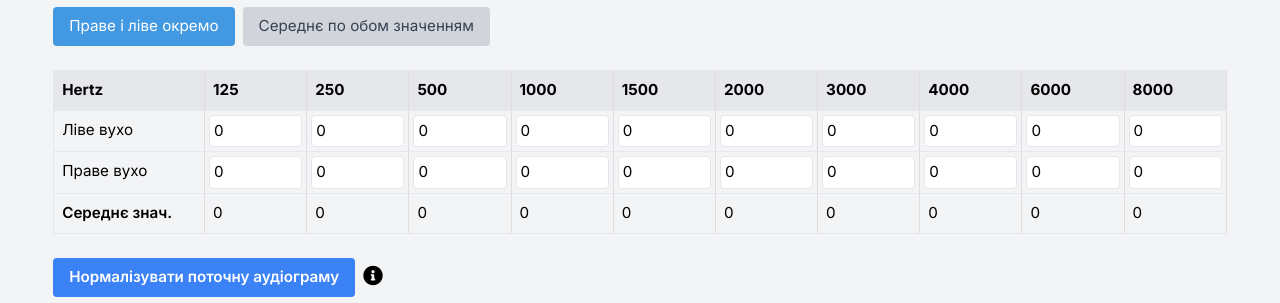
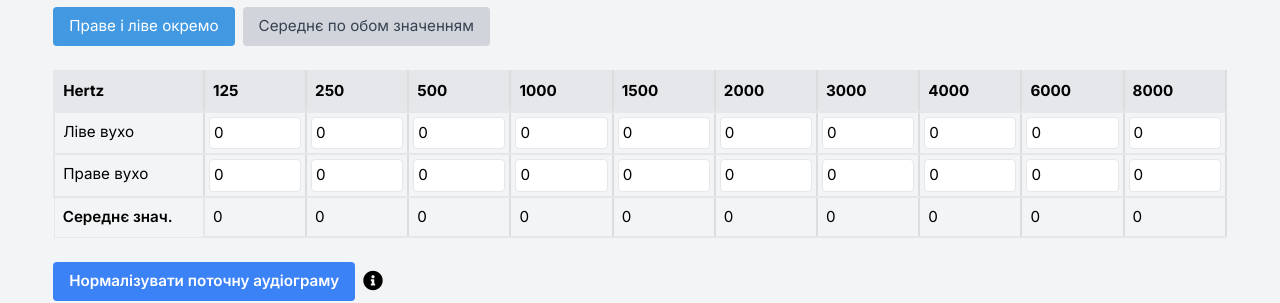
Before and after one commit to Donymak/HearingLossSimulator, a plain HTML site: page uk/index.html in a window 1280 px wide. Shown: the part 319-622 px from the top of the page. Drawn offline with nearby package versions, Linux system fonts and the light colour scheme.

Commit message:
HLS-14: updated table borders

```diff
--- a/uk/index.html
+++ b/uk/index.html
@@ -143,58 +143,58 @@
                 <table class="w-full text-left border-collapse">
                     <thead>
                     <tr class="bg-gray-200">
-                        <th class="p-2 border">Hertz</th>
-                        <th class="p-2 border">125&nbsp;</th>
-                        <th class="p-2 border">250&nbsp;</th>
-                        <th class="p-2 border">500&nbsp;</th>
-                        <th class="p-2 border">1000</th>
-                        <th class="p-2 border">1500</th>
-                        <th class="p-2 border">2000</th>
-                        <th class="p-2 border">3000</th>
-                        <th class="p-2 border">4000</th>
-                        <th class="p-2 border">6000</th>
-                        <th class="p-2 border">8000</th>
+                        <th class="p-2 border-2">Hertz</th>
+                        <th class="p-2 border-2">125&nbsp;</th>
+                        <th class="p-2 border-2">250&nbsp;</th>
+                        <th class="p-2 border-2">500&nbsp;</th>
+                        <th class="p-2 border-2">1000</th>
+                        <th class="p-2 border-2">1500</th>
+                        <th class="p-2 border-2">2000</th>
+                        <th class="p-2 border-2">3000</th>
+                        <th class="p-2 border-2">4000</th>
+                        <th class="p-2 border-2">6000</th>
+                        <th class="p-2 border-2">8000</th>
                     </tr>
                     </thead>
                     <tbody>
                     <tr class="audiogram-db-inputs">
-                        <td class="p-2 border whitespace-nowrap">Ліве вухо</td>
-                        <td class="p-1 border"><input type="number" step="5" id="inputEqRight125"  name="inputEqRight125"  value="0" min="0" max="80" class="w-full border rounded p-1"></td>
-                        <td class="p-1 border"><input type="number" step="5" id="inputEqRight250"  name="inputEqRight250"  value="0" min="0" max="80" class="w-full border rounded p-1"></td>
-                        <td class="p-1 border"><input type="number" step="5" id="inputEqRight500"  name="inputEqRight500"  value="0" min="0" max="80" class="w-full border rounded p-1"></td>
-                        <td class="p-1 border"><input type="number" step="5" id="inputEqRight1000" name="inputEqRight1000" value="0" min="0" max="80" class="w-full border rounded p-1"></td>
-                        <td class="p-1 border"><input type="number" step="5" id="inputEqRight1500" name="inputEqRight1500" value="0" min="0" max="80" class="w-full border rounded p-1"></td>
-                        <td class="p-1 border"><input type="number" step="5" id="inputEqRight2000" name="inputEqRight2000" value="0" min="0" max="80" class="w-full border rounded p-1"></td>
-                        <td class="p-1 border"><input type="number" step="5" id="inputEqRight3000" name="inputEqRight3000" value="0" min="0" max="80" class="w-full border rounded p-1"></td>
-                        <td class="p-1 border"><input type="number" step="5" id="inputEqRight4000" name="inputEqRight4000" value="0" min="0" max="80" class="w-full border rounded p-1"></td>
-                        <td class="p-1 border"><input type="number" step="5" id="inputEqRight6000" name="inputEqRight6000" value="0" min="0" max="80" class="w-full border rounded p-1"></td>
-                        <td class="p-1 border"><input type="number" step="5" id="inputEqRight8000" name="inputEqRight8000" value="0" min="0" max="80" class="w-full border rounded p-1"></td>
+                        <td class="p-2 border-2 whitespace-nowrap">Ліве вухо</td>
+                        <td class="p-1 border-2"><input type="number" step="5" id="inputEqRight125"  name="inputEqRight125"  value="0" min="0" max="80" class="w-full border rounded p-1"></td>
+                        <td class="p-1 border-2"><input type="number" step="5" id="inputEqRight250"  name="inputEqRight250"  value="0" min="0" max="80" class="w-full border rounded p-1"></td>
+                        <td class="p-1 border-2"><input type="number" step="5" id="inputEqRight500"  name="inputEqRight500"  value="0" min="0" max="80" class="w-full border rounded p-1"></td>
+                        <td class="p-1 border-2"><input type="number" step="5" id="inputEqRight1000" name="inputEqRight1000" value="0" min="0" max="80" class="w-full border rounded p-1"></td>
+                        <td class="p-1 border-2"><input type="number" step="5" id="inputEqRight1500" name="inputEqRight1500" value="0" min="0" max="80" class="w-full border rounded p-1"></td>
+                        <td class="p-1 border-2"><input type="number" step="5" id="inputEqRight2000" name="inputEqRight2000" value="0" min="0" max="80" class="w-full border rounded p-1"></td>
+                        <td class="p-1 border-2"><input type="number" step="5" id="inputEqRight3000" name="inputEqRight3000" value="0" min="0" max="80" class="w-full border rounded p-1"></td>
+                        <td class="p-1 border-2"><input type="number" step="5" id="inputEqRight4000" name="inputEqRight4000" value="0" min="0" max="80" class="w-full border rounded p-1"></td>
+                        <td class="p-1 border-2"><input type="number" step="5" id="inputEqRight6000" name="inputEqRight6000" value="0" min="0" max="80" class="w-full border rounded p-1"></td>
+                        <td class="p-1 border-2"><input type="number" step="5" id="inputEqRight8000" name="inputEqRight8000" value="0" min="0" max="80" class="w-full border rounded p-1"></td>
                     </tr>
                     <tr class="audiogram-db-inputs">
-                        <td class="p-2 border whitespace-nowrap">Праве вухо</td>
-                        <td class="p-1 border"><input type="number" step="5" id="inputEqLeft125"  name="inputEqLeft125"  value="0" min="0" max="80" class="w-full border rounded p-1"></td>
-                        <td class="p-1 border"><input type="number" step="5" id="inputEqLeft250"  name="inputEqLeft250"  value="0" min="0" max="80" class="w-full border rounded p-1"></td>
-                        <td class="p-1 border"><input type="number" step="5" id="inputEqLeft500"  name="inputEqLeft500"  value="0" min="0" max="80" class="w-full border rounded p-1"></td>
-                        <td class="p-1 border"><input type="number" step="5" id="inputEqLeft1000" name="inputEqLeft1000" value="0" min="0" max="80" class="w-full border rounded p-1"></td>
-                        <td class="p-1 border"><input type="number" step="5" id="inputEqLeft1500" name="inputEqLeft1500" value="0" min="0" max="80" class="w-full border rounded p-1"></td>
-                        <td class="p-1 border"><input type="number" step="5" id="inputEqLeft2000" name="inputEqLeft2000" value="0" min="0" max="80" class="w-full border rounded p-1"></td>
-                        <td class="p-1 border"><input type="number" step="5" id="inputEqLeft3000" name="inputEqLeft3000" value="0" min="0" max="80" class="w-full border rounded p-1"></td>
-                        <td class="p-1 border"><input type="number" step="5" id="inputEqLeft4000" name="inputEqLeft4000" value="0" min="0" max="80" class="w-full border rounded p-1"></td>
-                        <td class="p-1 border"><input type="number" step="5" id="inputEqLeft6000" name="inputEqLeft6000" value="0" min="0" max="80" class="w-full border rounded p-1"></td>
-                        <td class="p-1 border"><input type="number" step="5" id="inputEqLeft8000" name="inputEqLeft8000" value="0" min="0" max="80" class="w-full border rounded p-1"></td>
+                        <td class="p-2 border-2 whitespace-nowrap">Праве вухо</td>
+                        <td class="p-1 border-2"><input type="number" step="5" id="inputEqLeft125"  name="inputEqLeft125"  value="0" min="0" max="80" class="w-full border rounded p-1"></td>
+                        <td class="p-1 border-2"><input type="number" step="5" id="inputEqLeft250"  name="inputEqLeft250"  value="0" min="0" max="80" class="w-full border rounded p-1"></td>
+                        <td class="p-1 border-2"><input type="number" step="5" id="inputEqLeft500"  name="inputEqLeft500"  value="0" min="0" max="80" class="w-full border rounded p-1"></td>
+                        <td class="p-1 border-2"><input type="number" step="5" id="inputEqLeft1000" name="inputEqLeft1000" value="0" min="0" max="80" class="w-full border rounded p-1"></td>
+                        <td class="p-1 border-2"><input type="number" step="5" id="inputEqLeft1500" name="inputEqLeft1500" value="0" min="0" max="80" class="w-full border rounded p-1"></td>
+                        <td class="p-1 border-2"><input type="number" step="5" id="inputEqLeft2000" name="inputEqLeft2000" value="0" min="0" max="80" class="w-full border rounded p-1"></td>
+                        <td class="p-1 border-2"><input type="number" step="5" id="inputEqLeft3000" name="inputEqLeft3000" value="0" min="0" max="80" class="w-full border rounded p-1"></td>
+                        <td class="p-1 border-2"><input type="number" step="5" id="inputEqLeft4000" name="inputEqLeft4000" value="0" min="0" max="80" class="w-full border rounded p-1"></td>
+                        <td class="p-1 border-2"><input type="number" step="5" id="inputEqLeft6000" name="inputEqLeft6000" value="0" min="0" max="80" class="w-full border rounded p-1"></td>
+                        <td class="p-1 border-2"><input type="number" step="5" id="inputEqLeft8000" name="inputEqLeft8000" value="0" min="0" max="80" class="w-full border rounded p-1"></td>
                     </tr>
                     <tr class="bg-gray-100" id="avg-outputs">
                         <td class="p-2 border font-semibold">Середнє знач.</td>
-                        <td class="p-1 pt-2 border"><output id="outputAVG125"  name="outputAVG125"   class="w-full rounded p-1" >0</output></td>
-                        <td class="p-1 pt-2 border"><output id="outputAVG250"  name="outputAVG250"   class="w-full rounded p-1" >0</output></td>
-                        <td class="p-1 pt-2 border"><output id="outputAVG500"  name="outputAVG500"   class="w-full rounded p-1" >0</output></td>
-                        <td class="p-1 pt-2 border"><output id="outputAVG1000" name="outputAVG1000"  class="w-full rounded p-1" >0</output></td>
-                        <td class="p-1 pt-2 border"><output id="outputAVG1500" name="outputAVG1500"  class="w-full rounded p-1" >0</output></td>
-                        <td class="p-1 pt-2 border"><output id="outputAVG2000" name="outputAVG2000"  class="w-full rounded p-1" >0</output></td>
-                        <td class="p-1 pt-2 border"><output id="outputAVG3000" name="outputAVG3000"  class="w-full rounded p-1" >0</output></td>
-                        <td class="p-1 pt-2 border"><output id="outputAVG4000" name="outputAVG4000"  class="w-full rounded p-1" >0</output></td>
-                        <td class="p-1 pt-2 border"><output id="outputAVG6000" name="outputAVG6000"  class="w-full rounded p-1" >0</output></td>
-                        <td class="p-1 pt-2 border"><output id="outputAVG8000" name="outputAVG8000"  class="w-full rounded p-1" >0</output></td>
+                        <td class="p-1 pt-2 border-2"><output id="outputAVG125"  name="outputAVG125"   class="w-full rounded p-1" >0</output></td>
+                        <td class="p-1 pt-2 border-2"><output id="outputAVG250"  name="outputAVG250"   class="w-full rounded p-1" >0</output></td>
+                        <td class="p-1 pt-2 border-2"><output id="outputAVG500"  name="outputAVG500"   class="w-full rounded p-1" >0</output></td>
+                        <td class="p-1 pt-2 border-2"><output id="outputAVG1000" name="outputAVG1000"  class="w-full rounded p-1" >0</output></td>
+                        <td class="p-1 pt-2 border-2"><output id="outputAVG1500" name="outputAVG1500"  class="w-full rounded p-1" >0</output></td>
+                        <td class="p-1 pt-2 border-2"><output id="outputAVG2000" name="outputAVG2000"  class="w-full rounded p-1" >0</output></td>
+                        <td class="p-1 pt-2 border-2"><output id="outputAVG3000" name="outputAVG3000"  class="w-full rounded p-1" >0</output></td>
+                        <td class="p-1 pt-2 border-2"><output id="outputAVG4000" name="outputAVG4000"  class="w-full rounded p-1" >0</output></td>
+                        <td class="p-1 pt-2 border-2"><output id="outputAVG6000" name="outputAVG6000"  class="w-full rounded p-1" >0</output></td>
+                        <td class="p-1 pt-2 border-2"><output id="outputAVG8000" name="outputAVG8000"  class="w-full rounded p-1" >0</output></td>
                     </tr>
                     </tbody>
                 </table>
```
Also changed, not shown: en/index.html (+32 -32 lines).
